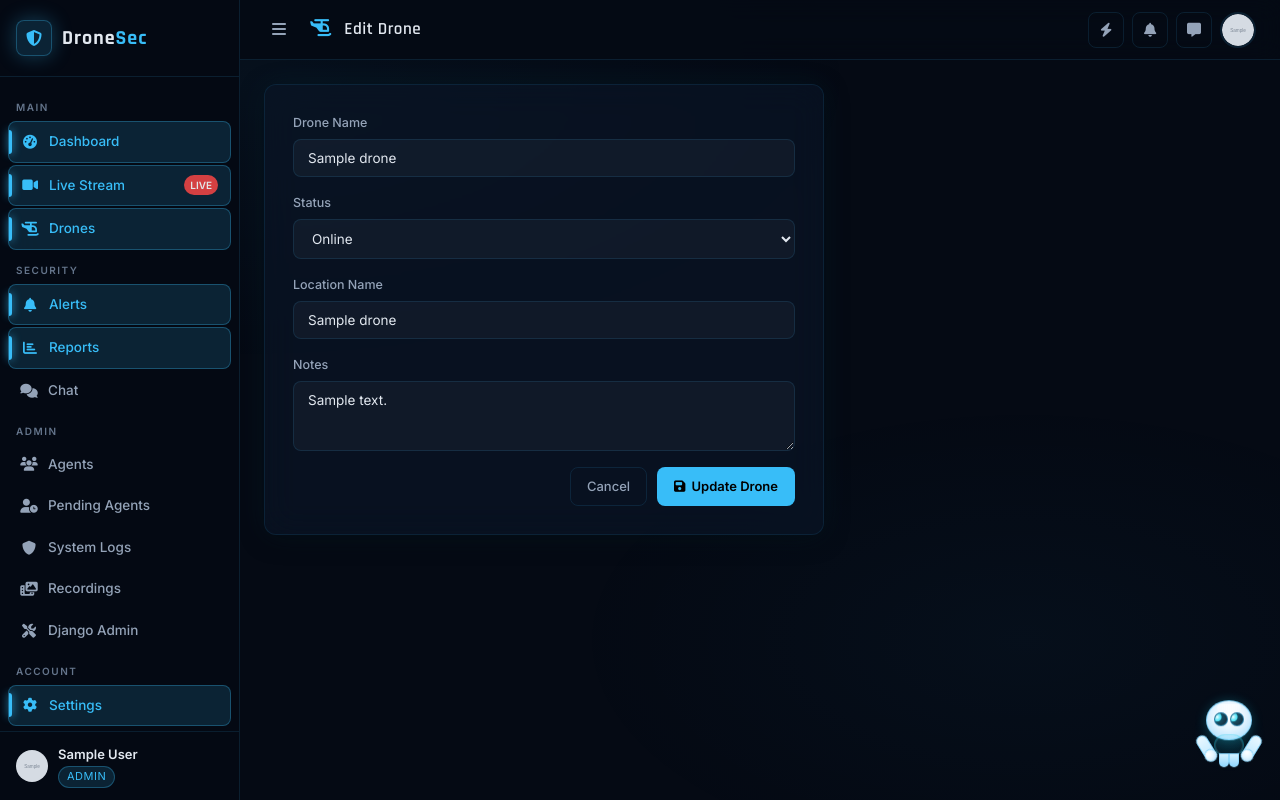
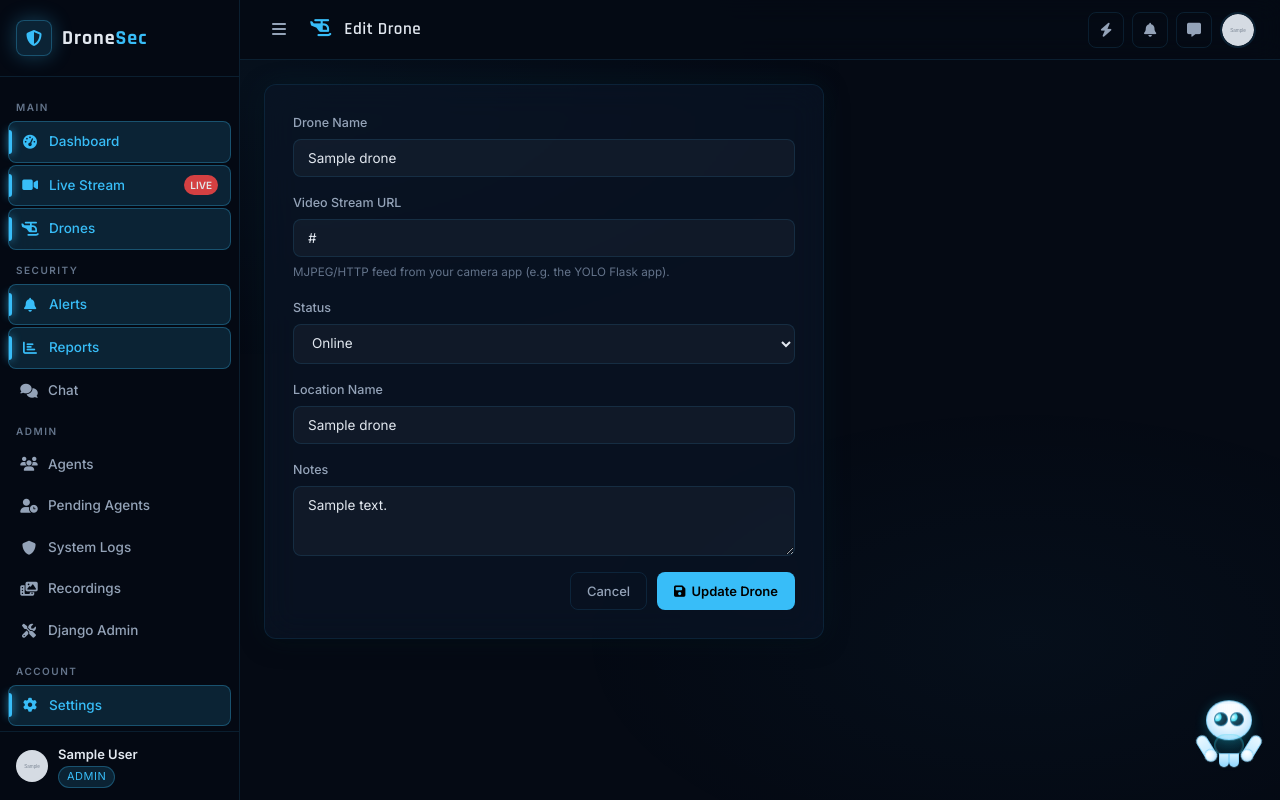
Before and after one commit to contactmicroedition-max/dd, a Django app: page /drones/1/edit/ in a window 1280 px wide. Run offline with Django 5.2, Linux system fonts and the light colour scheme; a user stored in the database is signed in; tables that the repository leaves empty hold one stand-in row (values such as "Sample post"); grey boxes marked "Sample" are stand-in pictures; data that the repository does not hold is empty.

Commit message:
adding url for drone stream

```diff
--- a/core/models.py
+++ b/core/models.py
@@ -79,6 +79,7 @@ class Drone(models.Model):
     assigned_to = models.ForeignKey(CustomUser, null=True, blank=True,
                                     on_delete=models.SET_NULL, related_name='assigned_drones')
     location_name = models.CharField(max_length=200, blank=True)
+    stream_url = models.URLField(max_length=500, blank=True, help_text="MJPEG/HTTP video stream URL")
     image = models.ImageField(upload_to='drones/', null=True, blank=True)
     notes = models.TextField(blank=True)
     created_at = models.DateTimeField(auto_now_add=True)
--- a/core/views.py
+++ b/core/views.py
@@ -3196,12 +3196,18 @@ def drone_add(request):
         messages.error(request, tr(lang, "Admin access required.", "يلزم صلاحية المشرف.", "Acces administrateur requis."))
         return redirect('core:drone_list')
     if request.method == 'POST':
+        import uuid
+        name = (request.POST.get('name') or '').strip()
+        stream_url = (request.POST.get('stream_url') or '').strip()
+        serial = f"DRN-{uuid.uuid4().hex[:8].upper()}"
+        while Drone.objects.filter(serial_number=serial).exists():
+            serial = f"DRN-{uuid.uuid4().hex[:8].upper()}"
         drone = Drone.objects.create(
-            name=request.POST.get('name'),
-            serial_number=request.POST.get('serial_number'),
-            status=request.POST.get('status', 'offline'),
-            location_name=request.POST.get('location_name', ''),
-            notes=request.POST.get('notes', ''),
+            name=name,
+            serial_number=serial,
+            stream_url=stream_url,
+            status='online' if stream_url else 'offline',
+            camera_active=bool(stream_url),
         )
         _log_security_event(
             'drone_added',
@@ -3210,7 +3216,7 @@ def drone_add(request):
             source='drone_management',
             user=request.user,
             drone=drone,
-            details={'serial_number': drone.serial_number, 'status': drone.status},
+            details={'serial_number': drone.serial_number, 'status': drone.status, 'stream_url': drone.stream_url},
         )
         if drone.status in ['online', 'patrolling']:
             _log_security_event(
@@ -3245,7 +3251,9 @@ def drone_edit(request, pk):
         drone.name = request.POST.get('name', drone.name)
         drone.status = request.POST.get('status', drone.status)
         drone.location_name = request.POST.get('location_name', drone.location_name)
+        drone.stream_url = (request.POST.get('stream_url') or drone.stream_url).strip()
         drone.notes = request.POST.get('notes', drone.notes)
+        drone.camera_active = bool(drone.stream_url)
         drone.save()
         _log_security_event(
             'drone_updated',
@@ -3709,7 +3717,9 @@ def live_stream(request, drone_id=None):
     control = _get_livestream_control()
     lang = get_lang(request)
 
-    drones = Drone.objects.filter(status__in=['online', 'patrolling'])
+    drones = Drone.objects.exclude(stream_url='').order_by('name')
+    if not drones.exists():
+        drones = Drone.objects.filter(status__in=['online', 'patrolling'])
     selected = get_object_or_404(Drone, pk=drone_id) if drone_id else drones.first()
     state = control.state
 
--- a/templates/core/drones/drone_form.html
+++ b/templates/core/drones/drone_form.html
@@ -15,16 +15,16 @@
         <label>{% if lang == 'ar' %}اسم الطائرة{% elif lang == 'fr' %}Nom du drone{% else %}Drone Name{% endif %}</label>
         <input type="text" name="name" class="form-input" value="{{ drone.name|default:'' }}" required placeholder="{% if lang == 'ar' %}مثال: ألفا{% elif lang == 'fr' %}ex: Alpha{% else %}e.g. Alpha{% endif %}" />
       </div>
-      {% if action == 'Add' %}
       <div class="form-group">
-        <label>{% if lang == 'ar' %}الرقم التسلسلي{% elif lang == 'fr' %}Numero de serie{% else %}Serial Number{% endif %}</label>
-        <input type="text" name="serial_number" class="form-input" required placeholder="{% if lang == 'ar' %}مثال: DRN-001{% elif lang == 'fr' %}ex: DRN-001{% else %}e.g. DRN-001{% endif %}" />
+        <label>{% if lang == 'ar' %}رابط بث الفيديو{% elif lang == 'fr' %}URL du flux video{% else %}Video Stream URL{% endif %}</label>
+        <input type="url" name="stream_url" class="form-input" value="{{ drone.stream_url|default:'' }}" placeholder="http://127.0.0.1:5000/stream/annotated" />
+        <small class="text-muted">{% if lang == 'ar' %}رابط MJPEG/HTTP من تطبيق الكاميرا (مثلا تطبيق YOLO).{% elif lang == 'fr' %}URL MJPEG/HTTP du flux camera (ex: app YOLO).{% else %}MJPEG/HTTP feed from your camera app (e.g. the YOLO Flask app).{% endif %}</small>
       </div>
-      {% endif %}
+      {% if action != 'Add' %}
       <div class="form-group">
         <label>{% if lang == 'ar' %}الحالة{% elif lang == 'fr' %}Statut{% else %}Status{% endif %}</label>
         <select name="status" class="form-input">
-          <option value="offline" {% if drone and drone.status == 'offline' or not drone %}selected{% endif %}>{% if lang == 'ar' %}غير متصل{% elif lang == 'fr' %}Hors ligne{% else %}Offline{% endif %}</option>
+          <option value="offline" {% if drone and drone.status == 'offline' %}selected{% endif %}>{% if lang == 'ar' %}غير متصل{% elif lang == 'fr' %}Hors ligne{% else %}Offline{% endif %}</option>
           <option value="online" {% if drone and drone.status == 'online' %}selected{% endif %}>{% if lang == 'ar' %}متصل{% elif lang == 'fr' %}En ligne{% else %}Online{% endif %}</option>
           <option value="patrolling" {% if drone and drone.status == 'patrolling' %}selected{% endif %}>{% if lang == 'ar' %}دورية{% elif lang == 'fr' %}Patrouille{% else %}Patrolling{% endif %}</option>
           <option value="charging" {% if drone and drone.status == 'charging' %}selected{% endif %}>{% if lang == 'ar' %}يشحن{% elif lang == 'fr' %}En charge{% else %}Charging{% endif %}</option>
@@ -39,6 +39,7 @@
         <label>{% if lang == 'ar' %}ملاحظات{% elif lang == 'fr' %}Notes{% else %}Notes{% endif %}</label>
         <textarea name="notes" class="form-input" rows="3" placeholder="{% if lang == 'ar' %}ملاحظات اختيارية{% elif lang == 'fr' %}Notes facultatives{% else %}Optional notes{% endif %}">{{ drone.notes|default:'' }}</textarea>
       </div>
+      {% endif %}
       <div class="form-actions">
         <a href="{% url 'core:drone_list' %}" class="btn btn-outline">{% if lang == 'ar' %}الغاء{% elif lang == 'fr' %}Annuler{% else %}Cancel{% endif %}</a>
         <button type="submit" class="btn btn-primary">
--- a/templates/core/drones/drone_list.html
+++ b/templates/core/drones/drone_list.html
@@ -71,12 +71,12 @@
       <a href="{% url 'core:drone_detail' drone.pk %}" class="btn btn-sm btn-outline drone-action-main">
         <i class="fa fa-eye"></i> {% if lang == 'ar' %}التفاصيل{% elif lang == 'fr' %}Details{% else %}Details{% endif %}
       </a>
-      {% if drone.status == 'online' or drone.status == 'patrolling' %}
+      {% if drone.stream_url or drone.status == 'online' or drone.status == 'patrolling' %}
       <a href="{% url 'core:live_stream_drone' drone.pk %}" class="btn btn-sm btn-blue drone-action-main">
         <i class="fa fa-video"></i> {% if lang == 'ar' %}بث مباشر{% elif lang == 'fr' %}Flux en direct{% else %}Live Feed{% endif %}
       </a>
       {% else %}
-      <button type="button" class="btn btn-sm btn-blue btn-disabled drone-action-main" disabled aria-disabled="true" title="{% if lang == 'ar' %}غير متاح عند التوقف او الشحن او الصيانة{% elif lang == 'fr' %}Indisponible hors ligne, en charge ou en maintenance{% else %}Unavailable while offline, charging, or in maintenance{% endif %}">
+      <button type="button" class="btn btn-sm btn-blue btn-disabled drone-action-main" disabled aria-disabled="true" title="{% if lang == 'ar' %}اضف رابط بث في تعديل الطائرة{% elif lang == 'fr' %}Ajoutez une URL de flux dans l'edition du drone{% else %}Add a stream URL in drone edit{% endif %}">
         <i class="fa fa-video"></i> {% if lang == 'ar' %}بث مباشر{% elif lang == 'fr' %}Flux en direct{% else %}Live Feed{% endif %}
       </button>
       {% endif %}
```
Also changed, not shown: templates/core/monitoring/live_stream.html (+7 -3 lines), core/migrations/0016_drone_stream_url.py (added), 1 other file.
